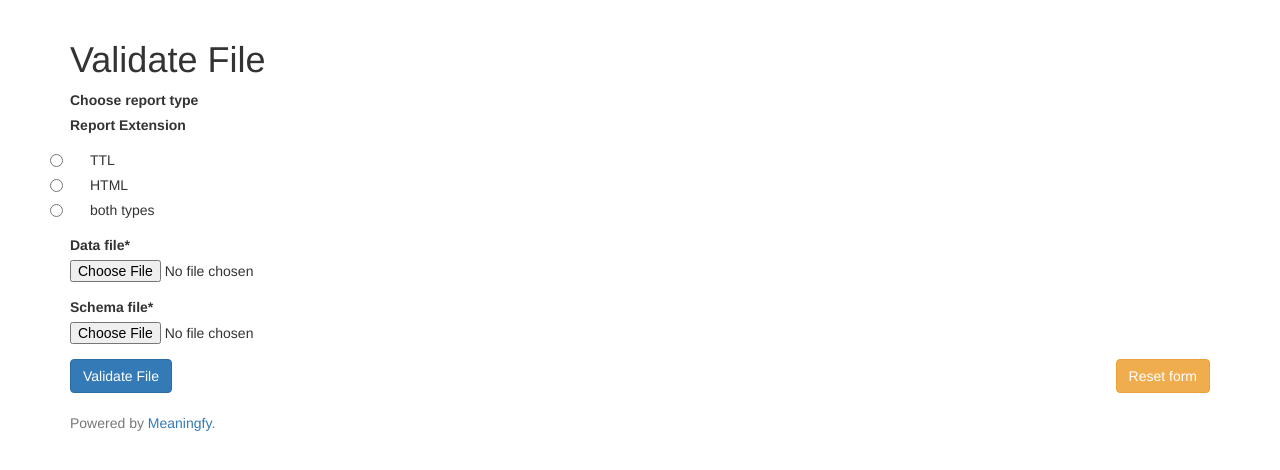
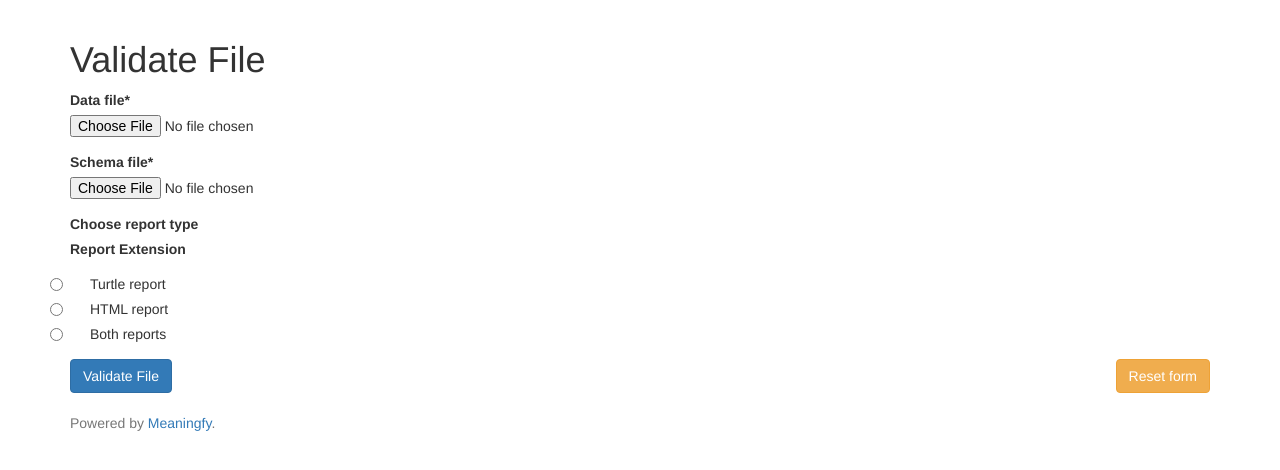
Before and after one commit to meaningfy-ws/rdf-validator-ws, a Flask app: page /validate-file in a window 1280 px wide. Shown: the part 52-522 px from the top of the page. Run offline with Flask 2, Linux system fonts and the light colour scheme; some libraries are stand-ins or nearby versions.

Commit message:
Modify radio buttons text and position

```diff
--- a/validator/entrypoints/ui/forms.py
+++ b/validator/entrypoints/ui/forms.py
@@ -19,8 +19,8 @@ from validator.entrypoints.api.helpers import HTML_EXTENSION, TTL_EXTENSION, ZIP
 
 
 class BaseValidateForm(FlaskForm):
-    report_extension = RadioField('Report Extension', choices=[(TTL_EXTENSION, 'TTL'), (HTML_EXTENSION, 'HTML'),
-                                                               (ZIP_EXTENSION, 'both types')])
+    report_extension = RadioField('Report Extension', choices=[(TTL_EXTENSION, 'Turtle report'), (HTML_EXTENSION, 'HTML report'),
+                                                               (ZIP_EXTENSION, 'Both reports')])
     schema_file = FileField('Schema file*',
                             validators=[FileRequired()])
     submit = SubmitField('Validate')
--- a/validator/entrypoints/ui/templates/validate/file.html
+++ b/validator/entrypoints/ui/templates/validate/file.html
@@ -9,10 +9,11 @@
         {{ form.hidden_tag() }}
         {{ wtf.form_errors(form, hiddens="only") }}
 
+        {{ wtf.form_field(form.data_file) }}
+        {{ wtf.form_field(form.schema_file) }}
+
         <label class="control-label" for="report_extension">Choose report type</label>
         {{ wtf.form_field(form.report_extension) }}
-        {{ wtf.form_field(form.data_file) }}
-        {{ wtf.form_field(form.schema_file) }}
         <div class="row">
             <div class="col-md-6">
                 <button type="submit" id="submit" class="btn btn-primary">{{ title }}</button>
```
Also changed, not shown: validator/entrypoints/ui/templates/validate/sparql_endpoint.html (+5 -3 lines).
